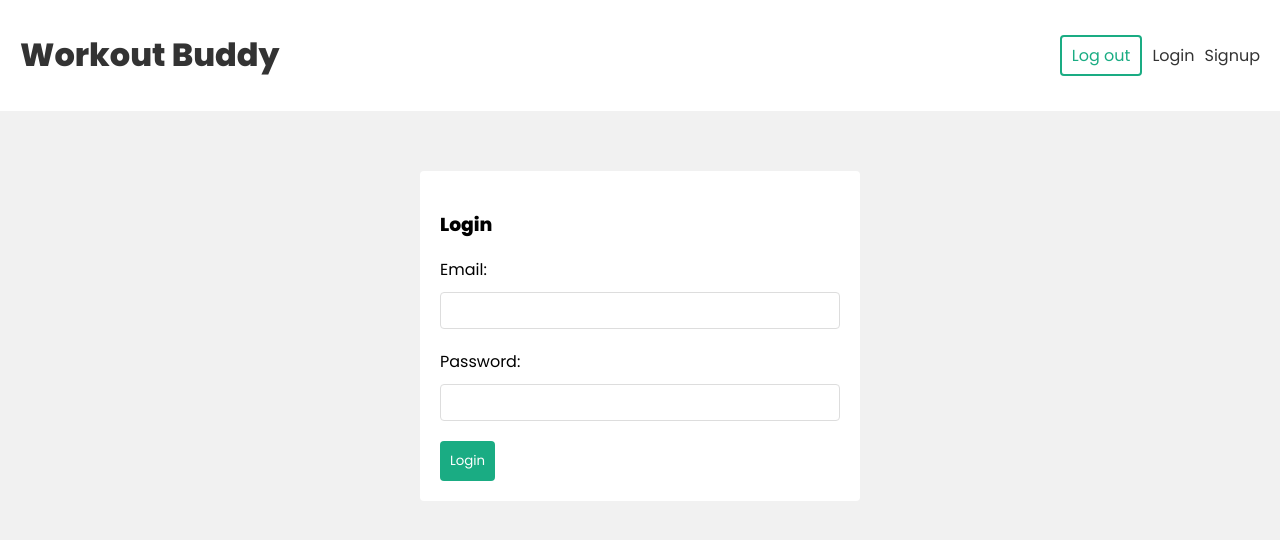
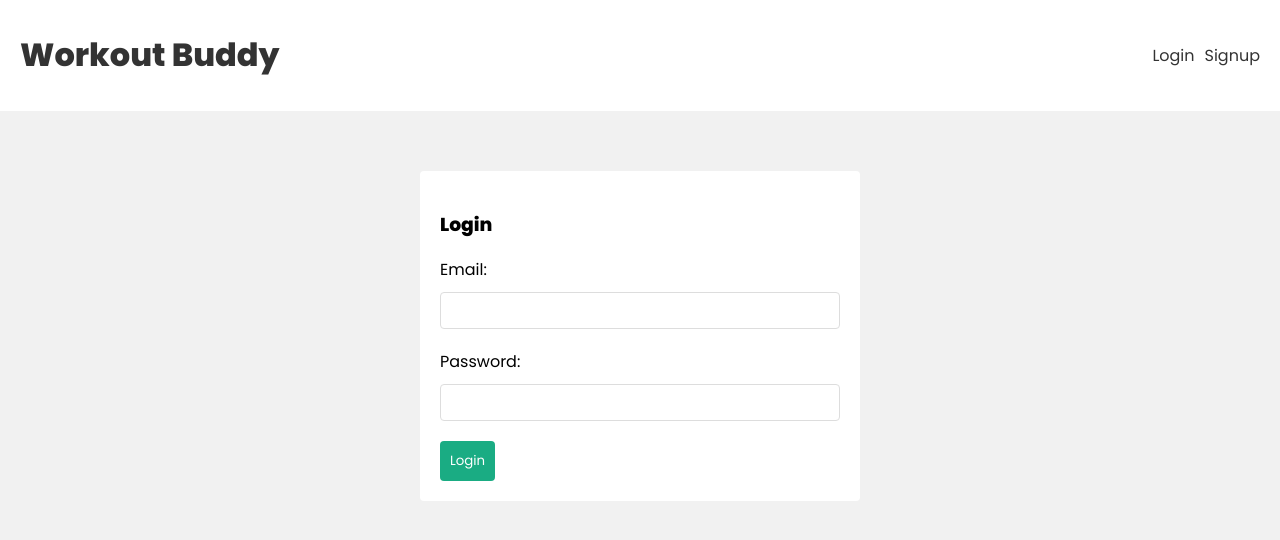
Before and after one commit to youba1993/project1, a React (Create React App) app in the folder frontend/: page /login in a window 1280 px wide. Shown: the top 540 px of the page. Built offline with nearby package versions, Linux system fonts and the light colour scheme.

Commit message:
setting the initial auth status

```diff
--- a/frontend/src/components/Navbar.js
+++ b/frontend/src/components/Navbar.js
@@ -1,8 +1,9 @@
 import { Link } from "react-router-dom";
 import { useLogout } from "../hooks/useLogout";
+import { useAuthContext } from "../hooks/useAuthContext";
 function Navbar() {
-    const {logout} = useLogout();
-
+    const { logout } = useLogout();
+    const { user } = useAuthContext()
     const handleClick = () => {
         logout()
     }
@@ -13,14 +14,17 @@
                     <h1>Workout Buddy</h1>
                 </Link>
                 <nav>
-                    <div>
+                    { user && (<div>
+                        <span>{user.email}</span>
                         <button onClick={handleClick}>Log out</button>
-                    </div>
-
+                    </div>)
+                    }
+                    { !user && (
                     <div>
                         <Link to="/login">Login</Link>
                         <Link to="/Signup">Signup</Link>
-                    </div>
+                    </div>)
+                    }
                 </nav>
             </div>
         </header>
--- a/frontend/src/context/AuthContext.js
+++ b/frontend/src/context/AuthContext.js
@@ -1,4 +1,4 @@
-import { createContext, useReducer } from "react";
+import { createContext, useReducer, useEffect } from "react";
 
 export const AuthContext = createContext();
 
@@ -18,6 +18,13 @@
         user: null
     })
 
+    useEffect(()=>{
+        const user = JSON.parse(localStorage.getItem('user'))
+        if (user){
+            dispatch( {type: 'LOGIN', payload: user})
+        }
+    }, [])
+
     console.log('AuthCOntext state: ', state)
 
     return (
```
